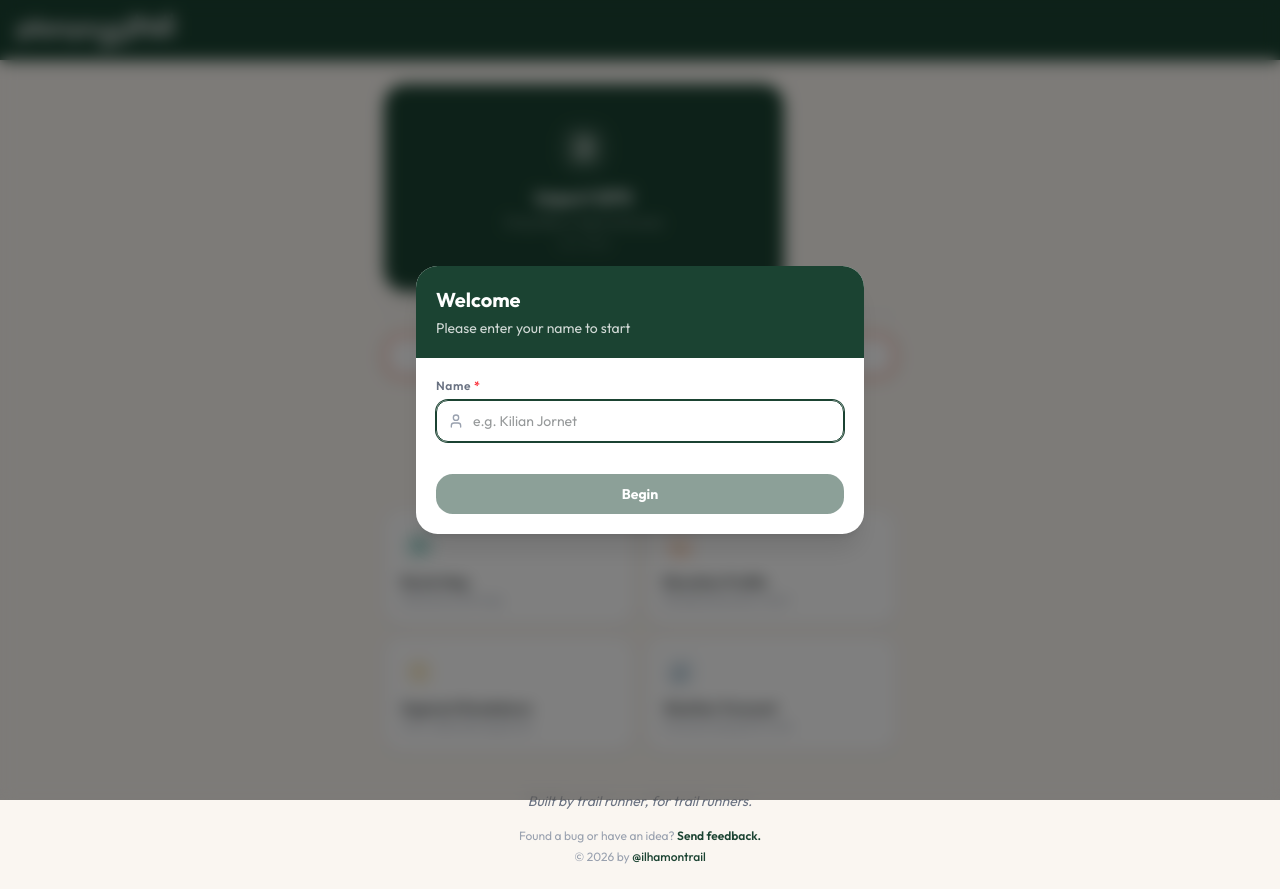
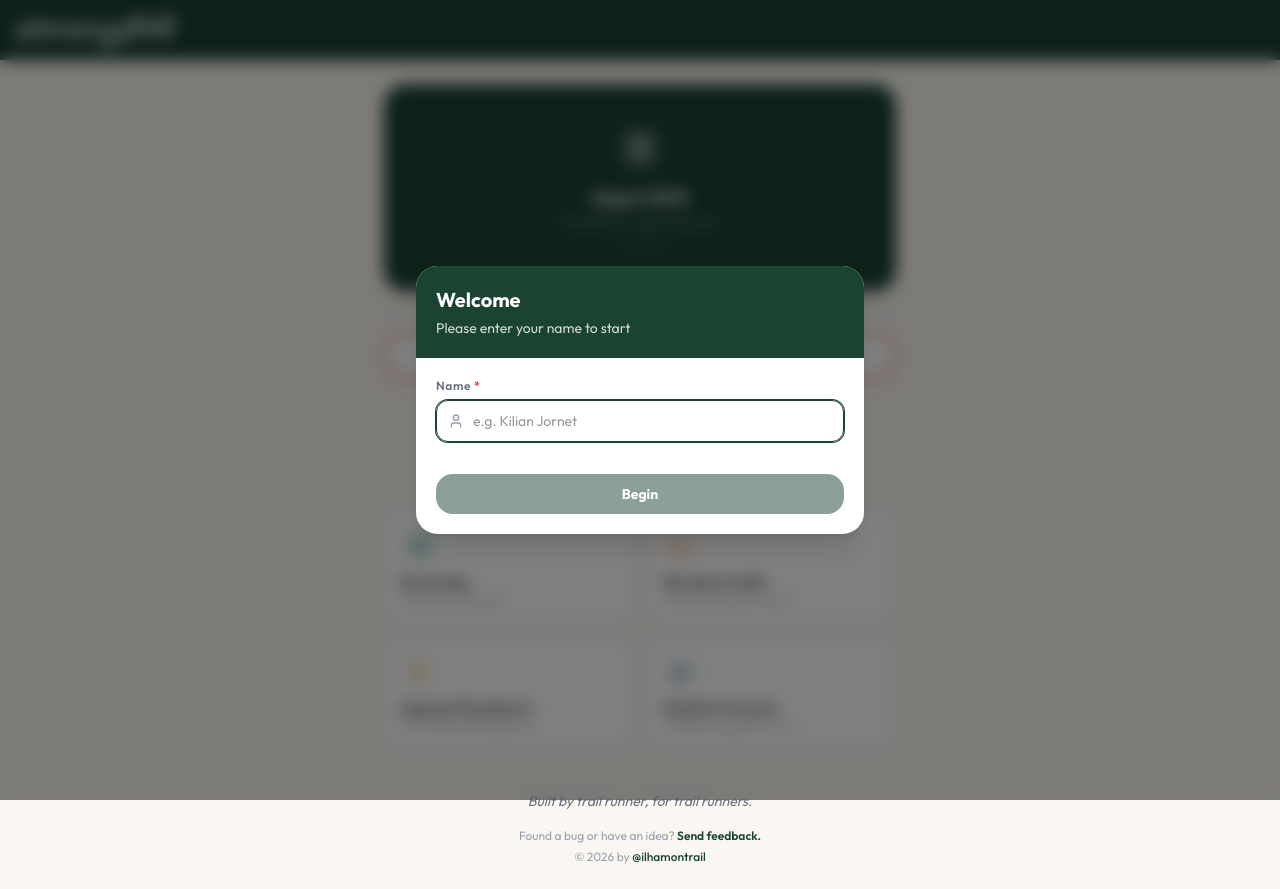
Before and after one commit to ilhamwork/plan-your-trail, a Next.js app: page / in a window 1280 px wide. Built offline with nearby package versions, Linux system fonts and the light colour scheme.

Commit message:
fix(upload): allow case-insensitive .gpx file extensions

```diff
--- a/components/trail/UploadCard.tsx
+++ b/components/trail/UploadCard.tsx
@@ -30,7 +30,7 @@ export function UploadCard({
       // Clear previous errors if parent provided onError
       if (onError) onError("")
 
-      if (!file.name.endsWith(".gpx")) {
+      if (!file.name.toLowerCase().endsWith(".gpx")) {
         if (onError) onError("Please upload a .gpx file")
         return
       }
@@ -95,7 +95,7 @@ export function UploadCard({
     >
       <div className="flex flex-col gap-4">
         <div
-          className={`relative max-w-100 cursor-pointer overflow-hidden rounded-2xl bg-[#1B4332] text-white shadow-lg transition-all duration-300 hover:bg-[#2D5A46] ${
+          className={`relative cursor-pointer overflow-hidden rounded-2xl bg-[#1B4332] text-white shadow-lg transition-all duration-300 hover:bg-[#2D5A46] ${
             hasFile ? "p-3" : "p-10 text-center"
           } ${isDragging ? "scale-[1.02] ring-4 ring-[#E76F51]" : ""}`}
           onDragOver={(e) => {
@@ -185,7 +185,7 @@ export function UploadCard({
               {isLoadingExample || isLoading ? (
                 <div className="h-4 w-4 animate-spin rounded-full border-2 border-[#E76F51]/20 border-t-[#E76F51]" />
               ) : (
-                "TRY GPX EXAMPLE"
+                "Try GPX Example"
               )}
             </button>
             <p className="text-center text-[11px] font-medium text-gray-400">
```
